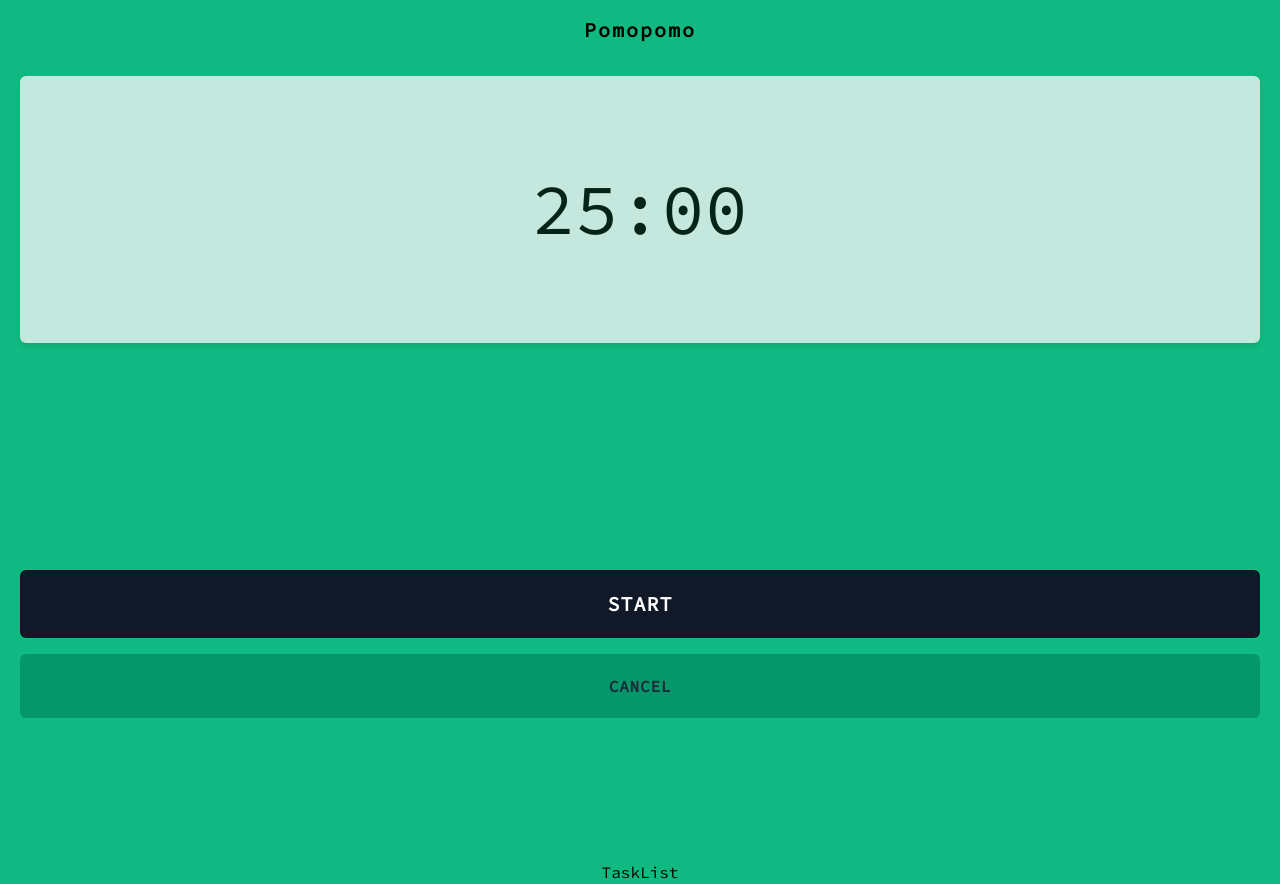
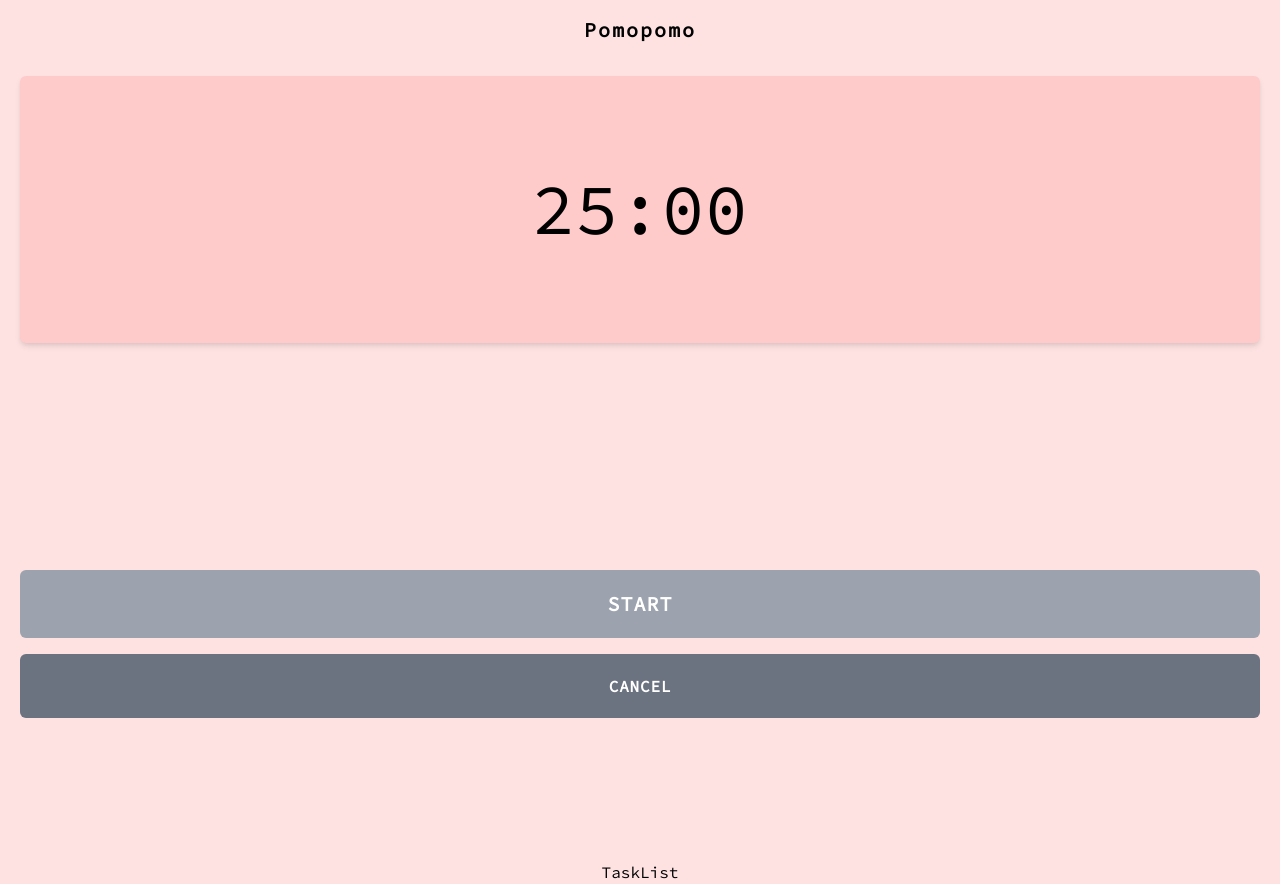
Before and after one commit to CandraJengger/svelte-pomodoro-tailwind, a Svelte app: page / in a window 1280 px wide. Built offline with nearby package versions, Linux system fonts and the light colour scheme.

Commit message:
Changes the color of each component

```diff
--- a/src/App.svelte
+++ b/src/App.svelte
@@ -4,7 +4,7 @@
   import PomodoroTimer from './components/PomodoroTimer.svelte';
 </script>
 
-<main class="bg-green-500 w-full flex justify-center items-center flex-col">
+<main class="bg-red-100 w-full flex justify-center items-center flex-col">
   <Title title="Pomopomo" />
   <PomodoroTimer />
   <TaskList />
--- a/src/components/BlockTime.svelte
+++ b/src/components/BlockTime.svelte
@@ -3,7 +3,7 @@
 </script>
 
 <span
-  class="row-start-1 row-end-3 flex justify-center items-center text-7xl transform translate-y-4 transition-all duration-200 bg-gray-100 px-5 py-5 rounded-md opacity-80 shadow-md hover:-translate-y-0 hover:opacity-90"
+  class="row-start-1 row-end-3 flex justify-center items-center text-7xl transform translate-y-4 transition-all duration-200 bg-red-200 px-5 py-5 rounded-md shadow-md hover:-translate-y-0"
 >
   {time}
 </span>
--- a/src/components/Button.svelte
+++ b/src/components/Button.svelte
@@ -7,9 +7,9 @@
   const dispatch = createEventDispatcher();
   const typeBtn = {
     BTN_PRIMARY:
-      'rounded-md w-full flex justify-center items-center px-7 py-5 font-semibold text-xl uppercase tracking-wider text-white bg-gray-900 hover:bg-gray-800 mx-3 mb-4 focus:outline-none',
+      'rounded-md w-full flex justify-center items-center px-7 py-5 font-semibold text-xl uppercase tracking-wider text-white bg-gray-400 hover:bg-gray-300 mx-3 mb-4 focus:outline-none',
     BTN_SECONDARY:
-      'rounded-md w-full flex justify-center items-center px-7 py-5 font-semibold text-md uppercase tracking-wider text-gray-800 bg-green-600  hover:bg-green-700 mx-3 focus:outline-none',
+      'rounded-md w-full flex justify-center items-center px-7 py-5 font-semibold text-md uppercase tracking-wider text-white bg-gray-500  hover:bg-gray-400 mx-3 focus:outline-none',
   };
 
   function handleClick() {
```
